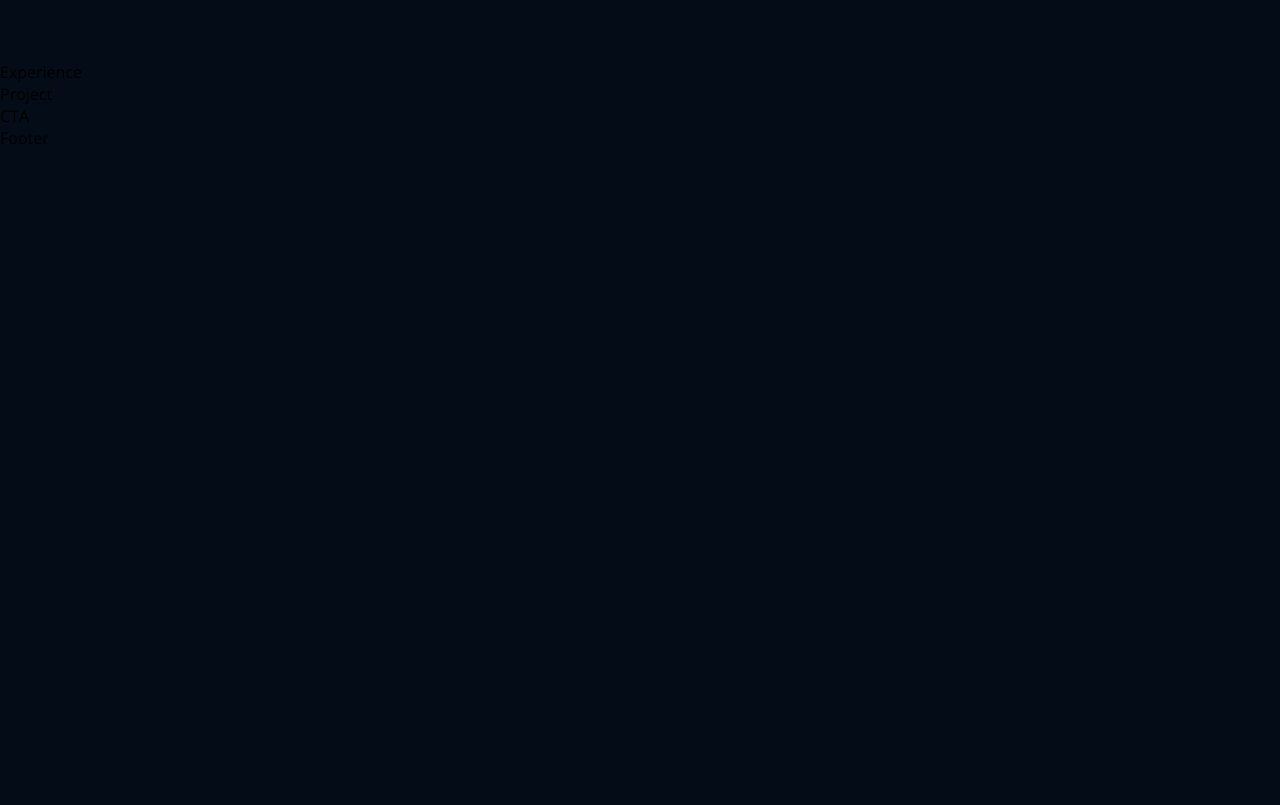
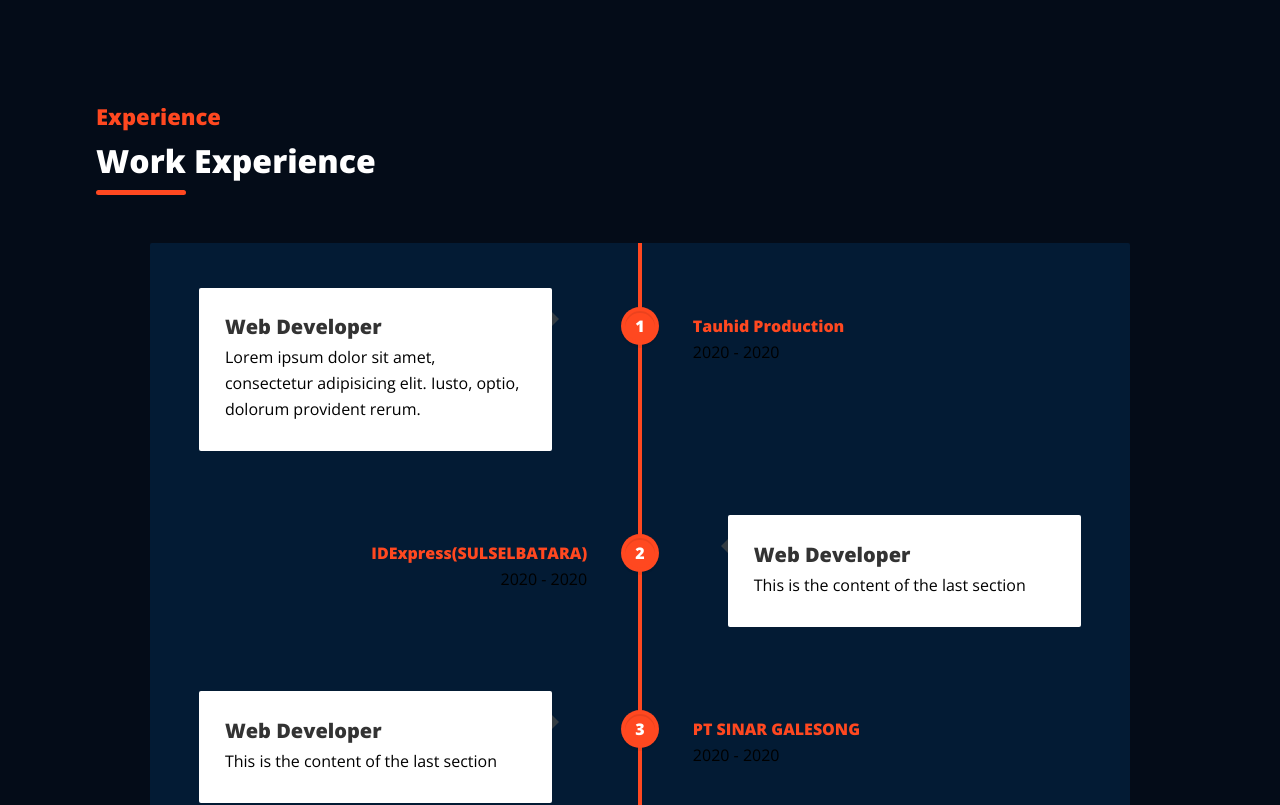
Before and after one commit to Al-Aswad/portofolio-react-js, a React (Create React App) app: page / in a window 1280 px wide. Shown: the part 2060-2865 px from the top of the page. Before the commit the page ends 2209 px from the top, so only its background shows below. Built offline with nearby package versions, Linux system fonts and the light colour scheme.

Commit message:
experience

```diff
--- a/src/components/progress/progress.css
+++ b/src/components/progress/progress.css
@@ -13,7 +13,7 @@
   background-color: #fff;
   border-radius: 5px;
   /* (height of inner div) / 2 + padding */
-  padding: 2px;
+  /* padding: 0.5px; */
 }
 
 .progress__container-right__progress > div {
--- a/src/containers/experience/Experience.jsx
+++ b/src/containers/experience/Experience.jsx
@@ -1,13 +1,59 @@
 import React from "react";
+import { Heading } from "../../components";
 
 import "./experience.css";
 
 const Experience = () => {
-  return(
-        <div>
-             Experience
+  return (
+    <div className="experience__container section__padding">
+      <div className="experience__container">
+        <Heading title="Experience" subTitle="Work Experience" />
+      </div>
+      <div className="experience__container-content">
+        <section id="cd-timeline" class="cd-container">
+          <div class="cd-timeline-block">
+            <div class="cd-timeline-img cd-movie">1</div>
+            <div class="cd-timeline-content">
+              <h2>Web Developer</h2>
+              <p>
+                Lorem ipsum dolor sit amet, consectetur adipisicing elit. Iusto,
+                optio, dolorum provident rerum.
+              </p>
+              <span class="cd-date">
+                <h5>Web Developer</h5>
+                <h4>Tauhid Production</h4>
+                <p>2020 - 2020</p>
+              </span>
+            </div>
           </div>
-  )
+          <div class="cd-timeline-block">
+            <div class="cd-timeline-img cd-movie">2</div>
+            <div class="cd-timeline-content">
+              <h2>Web Developer</h2>
+              <p>This is the content of the last section</p>
+              <span class="cd-date">
+                <h5>Web Developer</h5>
+                <h4>IDExpress(SULSELBATARA)</h4>
+                <p>2020 - 2020</p>
+              </span>
+            </div>
+          </div>
+          <div class="cd-timeline-block">
+            <div class="cd-timeline-img cd-movie">3</div>
+            <div class="cd-timeline-content">
+              <h2>Web Developer</h2>
+              <p>This is the content of the last section</p>
+              <span class="cd-date">
+                <h5>Web Developer</h5>
+                <h4>PT SINAR GALESONG</h4>
+                <p>2020 - 2020</p>
+              </span>
+            </div>
+          </div>
+        </section>
+      </div>
+    </div>
+  );
 };
 
 export default Experience;
--- a/src/containers/experience/experience.css
+++ b/src/containers/experience/experience.css
@@ -0,0 +1,267 @@
+.experience__container-content-timeline__container {
+  position: relative;
+  margin: 0 auto;
+  display: flex;
+  justify-content: center;
+}
+
+.cd-container {
+  width: 90%;
+  max-width: 1080px;
+  margin: 0 auto;
+  background: var(--color-footer);
+  padding: 0 10%;
+  border-radius: 2px;
+}
+.cd-container::after {
+  content: "";
+  display: table;
+  clear: both;
+}
+
+/* --------------------------------
+
+ Main components
+
+ -------------------------------- */
+
+#cd-timeline {
+  position: relative;
+  padding: 2.8em 0;
+  margin-top: 2em;
+  margin-bottom: 2em;
+}
+#cd-timeline::before {
+  content: "";
+  position: absolute;
+  top: 0;
+  left: 25px;
+  height: 100%;
+  width: 4px;
+  background: #ff4820;
+}
+@media only screen and (min-width: 1170px) {
+  #cd-timeline {
+    margin-top: 3em;
+    margin-bottom: 3em;
+  }
+  #cd-timeline::before {
+    left: 50%;
+    margin-left: -2px;
+  }
+}
+
+.cd-timeline-block {
+  position: relative;
+  margin: 2em 0;
+}
+.cd-timeline-block:after {
+  content: "";
+  display: table;
+  /* color: #fff; */
+  clear: both;
+}
+.cd-timeline-block:first-child {
+  margin-top: 0;
+}
+.cd-timeline-block:last-child {
+  margin-bottom: 0;
+}
+@media only screen and (min-width: 1170px) {
+  .cd-timeline-block {
+    margin: 4em 0;
+  }
+  .cd-timeline-block:first-child {
+    margin-top: 0;
+  }
+  .cd-timeline-block:last-child {
+    margin-bottom: 0;
+  }
+}
+
+.cd-timeline-img {
+  position: absolute;
+  top: 8px;
+  left: 12px;
+  width: 30px;
+  height: 30px;
+  border-radius: 50%;
+  box-shadow: 0 0 0 4px #ff4820, inset 0 2px 0 rgba(0, 0, 0, 0.08),
+    0 3px 0 4px rgba(0, 0, 0, 0.05);
+}
+.cd-timeline-img.cd-movie {
+  display: flex;
+  align-items: center;
+  justify-content: center;
+  color: #fff;
+  font-weight: 800;
+}
+.cd-timeline-img {
+  background: #ff4820;
+}
+@media only screen and (min-width: 1170px) {
+  .cd-timeline-img {
+    width: 30px;
+    height: 30px;
+    left: 50%;
+    margin-left: -15px;
+    margin-top: 15px;
+    /* Force Hardware Acceleration in WebKit */
+    -webkit-transform: translateZ(0);
+    -webkit-backface-visibility: hidden;
+  }
+}
+
+.cd-timeline-content {
+  position: relative;
+  margin-left: 60px;
+  margin-right: 30px;
+  background: #fff;
+  border-radius: 2px;
+  padding: 1em;
+}
+/* .cd-timeline-content .content-skills {
+  font-size: 12px;
+  padding: 0;
+  margin-bottom: 0;
+  display: flex;
+  flex-wrap: wrap;
+  justify-content: center;
+}
+.cd-timeline-content .content-skills li {
+  background: #40484d;
+  border-radius: 2px;
+  display: inline-block;
+  padding: 2px 10px;
+  color: rgba(255, 255, 255, 0.7);
+  margin: 3px 2px;
+  text-align: center;
+  flex-grow: 1;
+} */
+/* .cd-timeline-content .timeline-content-info {
+  background: #2b343a;
+  padding: 5px 10px;
+  color: rgba(223, 0, 0, 0.7);
+  font-size: 12px;
+  box-shadow: inset 0 2px 0 rgba(0, 0, 0, 0.08);
+  border-radius: 2px;
+}
+.cd-timeline-content .timeline-content-info i {
+  margin-right: 5px;
+}
+.timeline-content-info-title,
+.timeline-content-info-date {
+  width: calc(50% - 2px);
+  display: inline-block;
+} */
+@media (max-width: 500px) {
+  .timeline-content-info-title,
+  .timeline-content-info-date {
+    display: block;
+    width: 100%;
+  }
+}
+.cd-timeline-content:after {
+  content: "";
+  display: table;
+  clear: both;
+}
+.cd-timeline-content h2 {
+  color: #333;
+  margin-top: 0;
+  margin-bottom: 5px;
+}
+.cd-timeline-content p,
+.cd-timeline-content .cd-date {
+  font-size: 13px;
+  font-size: 0.8125rem;
+}
+.cd-timeline-content .cd-date {
+  display: inline-block;
+}
+.cd-timeline-content.cd-date h4 {
+  margin-top: 1rem;
+}
+.cd-date h5 {
+  margin-bottom: 0.5rem;
+  display: none;
+}
+.cd-date h4 {
+  color: #ff4820;
+}
+.cd-timeline-content p {
+  margin: 0.2em 0;
+  line-height: 1.6;
+}
+
+.cd-timeline-content::before {
+  content: "";
+  position: absolute;
+  top: 16px;
+  right: 100%;
+  height: 0;
+  width: 0;
+  border: 7px solid transparent;
+  border-right: 7px solid #fff;
+}
+
+@media only screen and (min-width: 768px) {
+  .cd-timeline-content h2 {
+    font-size: 20px;
+    font-size: 1.25rem;
+  }
+  .cd-timeline-content p {
+    font-size: 16px;
+    font-size: 1rem;
+  }
+  .cd-timeline-content .cd-read-more,
+  .cd-timeline-content .cd-date {
+    font-size: 14px;
+    font-size: 0.875rem;
+  }
+}
+@media only screen and (min-width: 1170px) {
+  .cd-timeline-content {
+    /* color: white; */
+    margin-left: 0;
+    padding: 1.6em;
+    width: 36%;
+    margin: 0 5%;
+  }
+  .cd-timeline-content::before {
+    top: 24px;
+    left: 100%;
+    border-color: transparent;
+    border-left-color: #333c42;
+  }
+  .cd-timeline-content .cd-date {
+    position: absolute;
+    width: 100%;
+    /* left: 122%;
+    top: 6px; */
+    left: 140%;
+    top: 27px;
+    font-size: 16px;
+    font-size: 1rem;
+  }
+  .cd-timeline-block:nth-child(even) .cd-timeline-content {
+    float: right;
+  }
+  .cd-timeline-block:nth-child(even) .cd-timeline-content::before {
+    top: 24px;
+    left: auto;
+    right: 100%;
+    border-color: transparent;
+    border-right-color: #333c42;
+  }
+  .cd-timeline-block:nth-child(even) .cd-timeline-content .cd-read-more {
+    float: right;
+  }
+  .cd-timeline-block:nth-child(even) .cd-timeline-content .cd-date {
+    left: auto;
+    /* right: 122%; */
+    right: 140%;
+    top: 27px;
+    text-align: right;
+  }
+}
```
